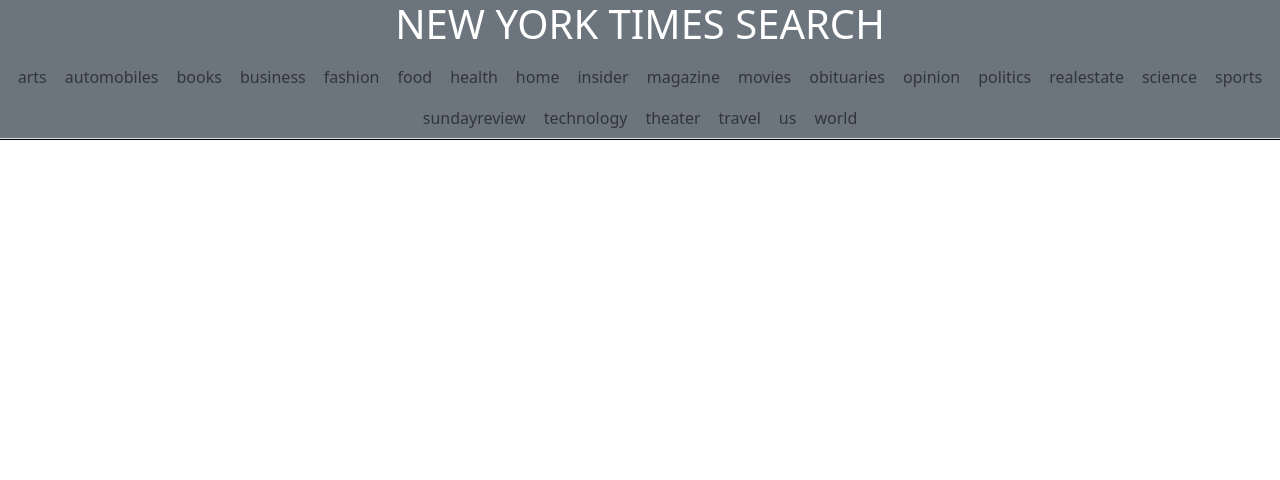
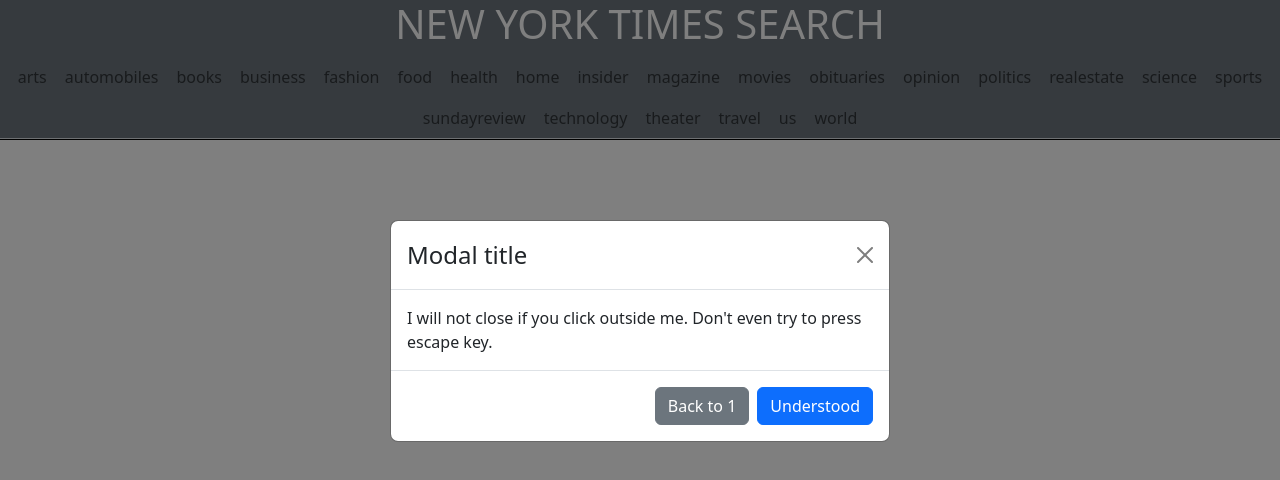
Before and after one commit to Nagel29/turing-take-home, a React (Create React App) app: page /1/1 in a window 1280 px wide. Shown: the top 480 px of the page. Built offline with nearby package versions, Linux system fonts and the light colour scheme.

Commit message:
add backdrop photo and initial modal for details

```diff
--- a/src/Details/Details.tsx
+++ b/src/Details/Details.tsx
@@ -1,9 +1,40 @@
 import { CleanedArticle } from "../interfaces"
+import { useState } from "react"
+import Button from "react-bootstrap/Button"
+import Image from "react-bootstrap/Image"
+import Modal from "react-bootstrap/Modal"
+import { useParams, useNavigate } from "react-router-dom"
 
-export const Details = ({detailArticle}:{detailArticle: CleanedArticle | undefined}) => {
+export const Details = ({
+  detailArticle,
+}: {
+  detailArticle: CleanedArticle | undefined
+}) => {
 
+  const params = useParams()
+  const navigate = useNavigate()
 
-  return(
-    <div>DETAILS</div>
+  // const [show, setShow] = useState(false);
+
+  // const handleClose = () => setShow(false);
+  // const handleShow = () => setShow(true);
+
+  return (
+    <>
+      <Image src={detailArticle?.images[0]} />
+      <Modal show={true} backdrop="static" keyboard={false} style={{marginTop: '15%'}}>
+        <Modal.Header closeButton>
+          <Modal.Title>Modal title</Modal.Title>
+        </Modal.Header>
+        <Modal.Body>
+          I will not close if you click outside me. Don't even try to press
+          escape key.
+        </Modal.Body>
+        <Modal.Footer>
+          <Button variant="secondary" onClick={() => navigate(`/${params.section}`)}>Back to {params.section}</Button>
+          <Button variant="primary">Understood</Button>
+        </Modal.Footer>
+      </Modal>
+    </>
   )
 }
```
